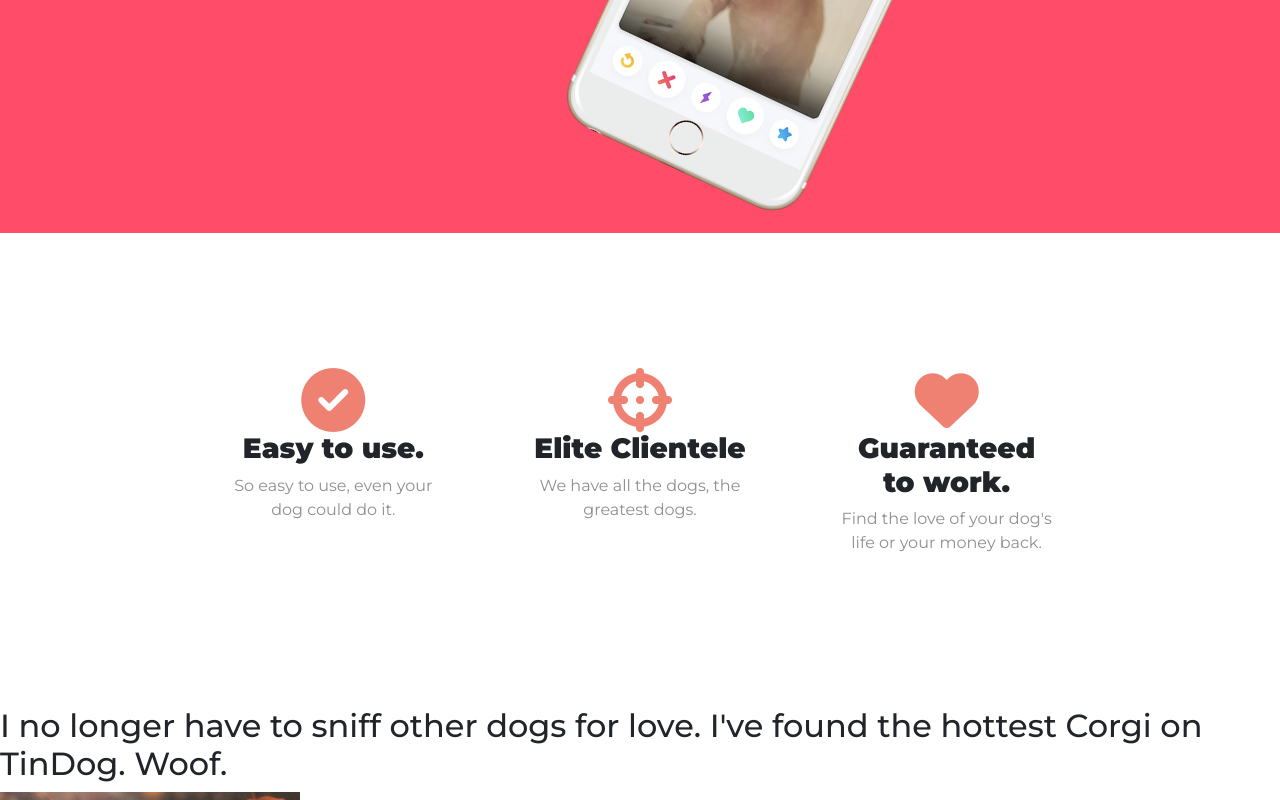
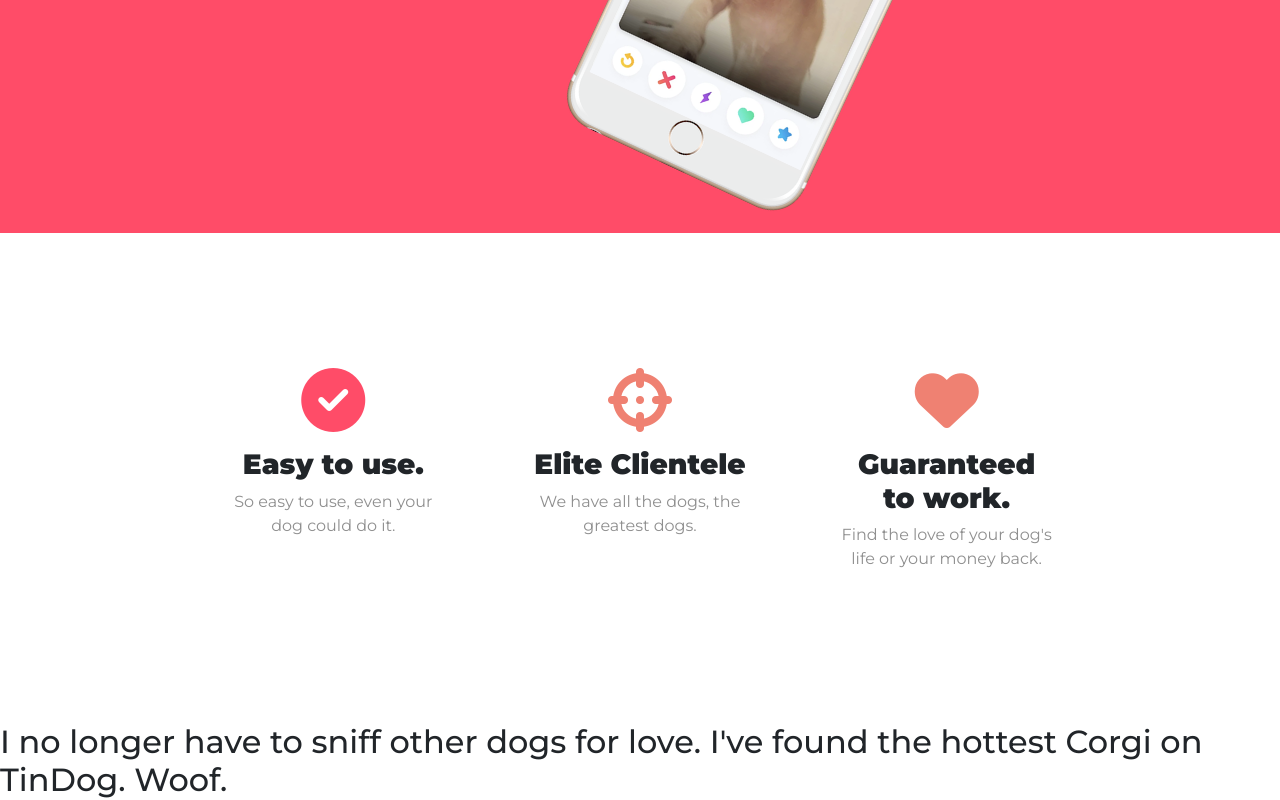
Before and after one commit to JoeLoera/Web_Dev_Profile, a plain HTML site: page TinDog-Start-master/index.html in a window 1280 px wide. In both pictures the pointer is over the icon 333 px from the left and 914 px from the top of the page. Shown: the part 514-1314 px from the top of the page. Drawn offline with nearby package versions, Linux system fonts and the light colour scheme.

Commit message:
Completed introductory bootstrap + css

```diff
--- a/TinDog-Start-master/css/styles.css
+++ b/TinDog-Start-master/css/styles.css
@@ -67,4 +67,9 @@ p{
 
 .icon{
   color: #ef8172;
+  margin-bottom: 1rem;
 }
+
+.icon:hover{
+  color: #ff4c68;
+}
```
Also changed, not shown: TinDog-Start-master/index.html (line endings or trailing spaces).
